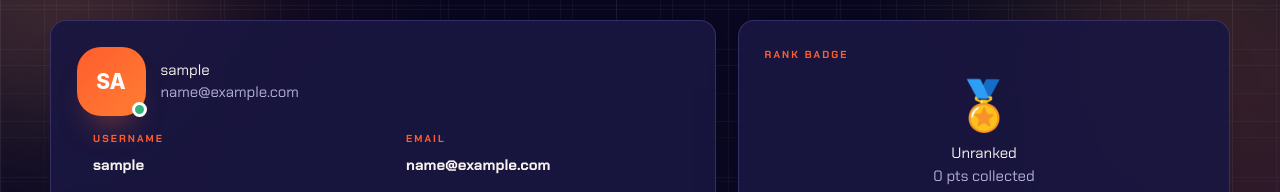
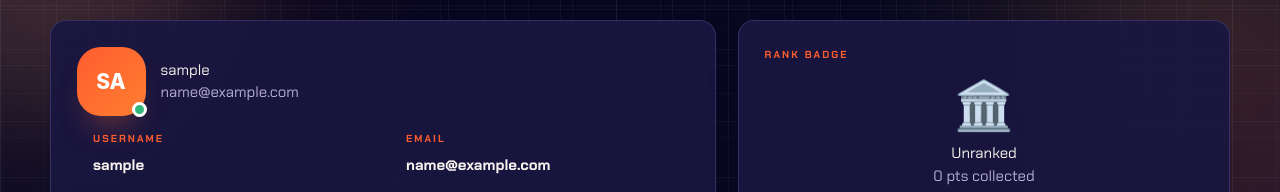
Before and after one commit to WattAboutIt/clashofcode, a React (Vite) app in the folder frontend/: page /profile in a window 1280 px wide. Shown: the part 215-407 px from the top of the page. Built offline with nearby package versions, Linux system fonts and the light colour scheme; no server answers; sample sign-in values are in the browser's storage.

Commit message:
Refactor rank icon logic in Profile component to use MYTH_RANK_ICONS

```diff
--- a/frontend/src/pages/Profile.jsx
+++ b/frontend/src/pages/Profile.jsx
@@ -12,6 +12,16 @@ function StatBadge({ label, value, loading }) {
     </Card>
   );
 }
+
+const MYTH_RANK_ICONS = {
+  Satyr: "🐐",
+  Minotaur: "🐂",
+  Medusa: "🐍",
+  Hercules: "💪",
+  Ares: "⚔️",
+  Zeus: "⚡",
+  Developer: "🛠️",
+};
 
 function Profile() {
   const { user } = useAuth();
@@ -33,7 +43,7 @@ function Profile() {
   const initials = username.slice(0, 2).toUpperCase();
   const winRate = stats?.winRate ?? 0;
   const email = user?.email || stats?.email || "—";
-  const rankIcon = stats?.rank === "Diamond" ? "💎" : stats?.rank === "Gold" ? "🥇" : stats?.rank === "Silver" ? "🥈" : "🏅";
+  const rankIcon = MYTH_RANK_ICONS[stats?.rank] ?? "🏛️";
 
   return (
     <section className="page-shell page-enter">
```
